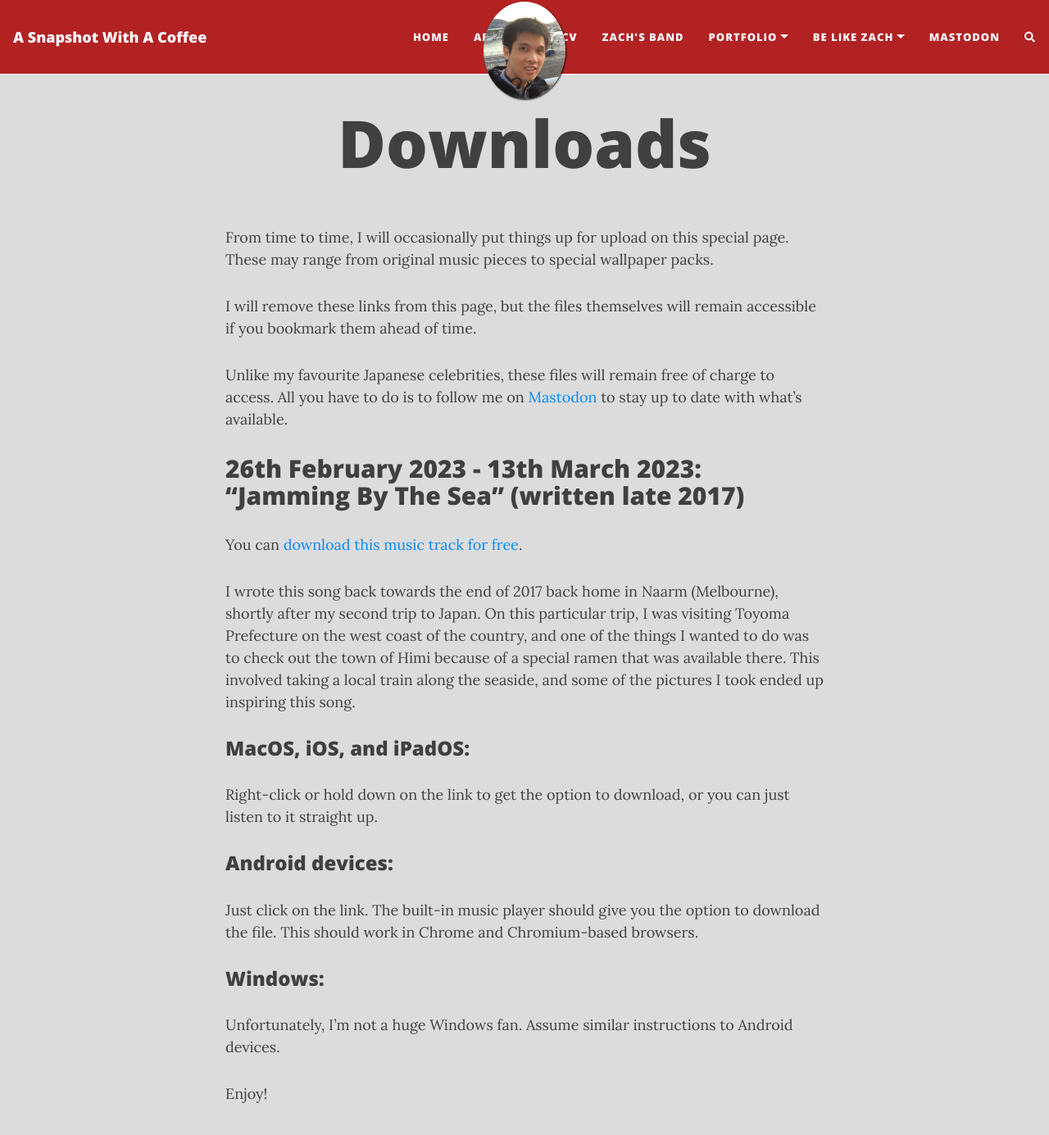
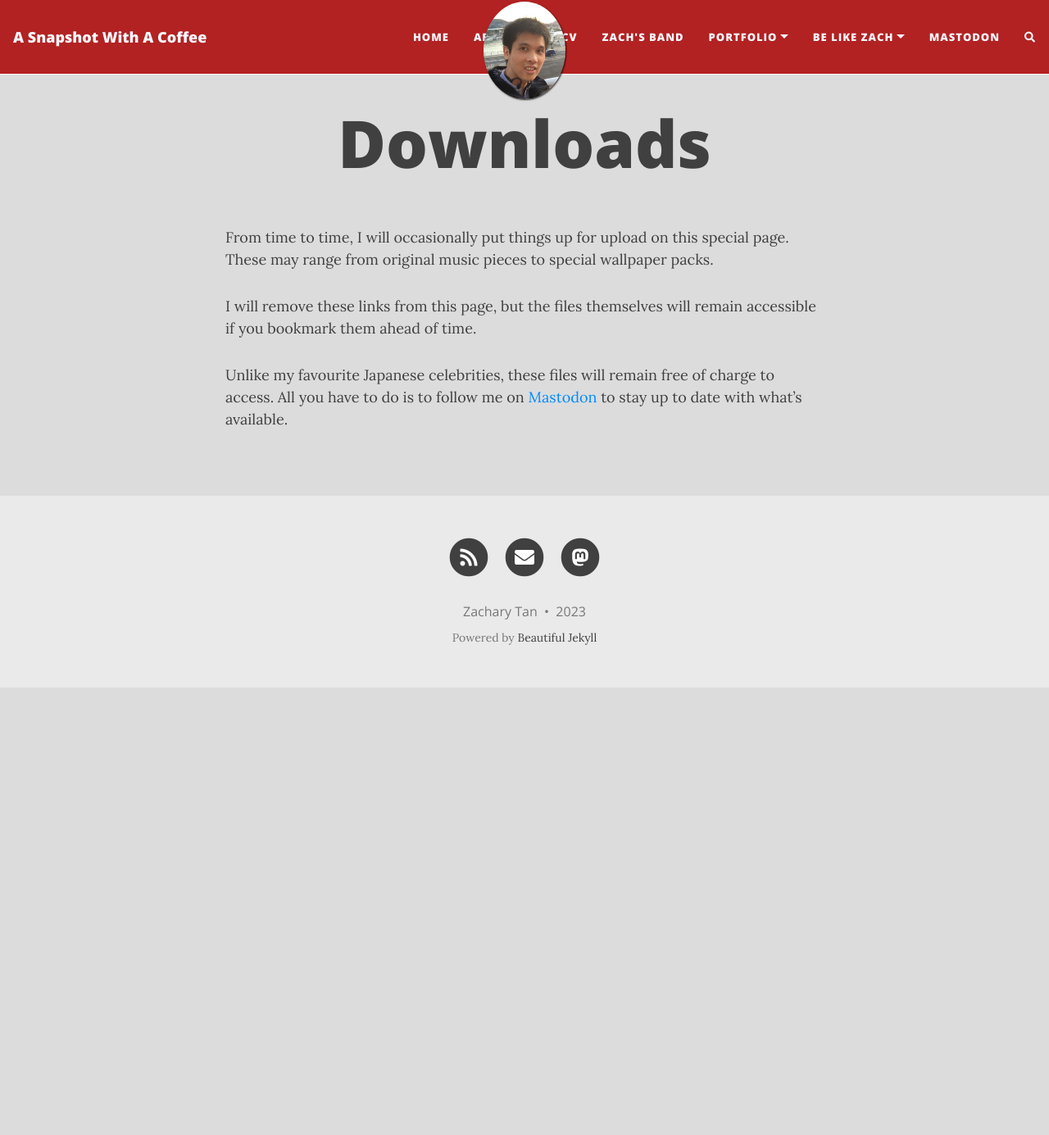
Before and after one commit to OZ7UP/TiredSetonix, a Jekyll site: the page built from Downloads.md, in a window 1280 px wide and 1400 px high. Shown: the top 1385 px of the window at 82% size. Built offline with Jekyll 4.4.1, drawn with Linux system fonts in a browser that asks for light colours; nearby versions of some CDN libraries; comment, search, counter and statistics services are not loaded.

Commit message:
Update Downloads.md

```diff
--- a/Downloads.md
+++ b/Downloads.md
@@ -8,20 +8,3 @@ From time to time, I will occasionally put things up for upload on this special
 I will remove these links from this page, but the files themselves will remain accessible if you bookmark them ahead of time.
 
 Unlike my favourite Japanese celebrities, these files will remain free of charge to access. All you have to do is to follow me on [Mastodon](https://famichiki.jp/@RBurn_Ave_Zach){:target="_blank"} to stay up to date with what's available.
-
-## 26th February 2023 - 13th March 2023: "Jamming By The Sea" (written late 2017)
-
-You can [download this music track for free](/downloads/JammingByTheSeaSept2021remaster.m4a).
-
-I wrote this song back towards the end of 2017 back home in Naarm (Melbourne), shortly after my second trip to Japan. On this particular trip, I was visiting Toyoma Prefecture on the west coast of the country, and one of the things I wanted to do was to check out the town of Himi because of a special ramen that was available there. This involved taking a local train along the seaside, and some of the pictures I took ended up inspiring this song.
-
-### MacOS, iOS, and iPadOS:
-Right-click or hold down on the link to get the option to download, or you can just listen to it straight up.
-
-### Android devices:
-Just click on the link. The built-in music player should give you the option to download the file. This should work in Chrome and Chromium-based browsers.
-
-### Windows:
-Unfortunately, I'm not a huge Windows fan. Assume similar instructions to Android devices.
-
-Enjoy!
```
